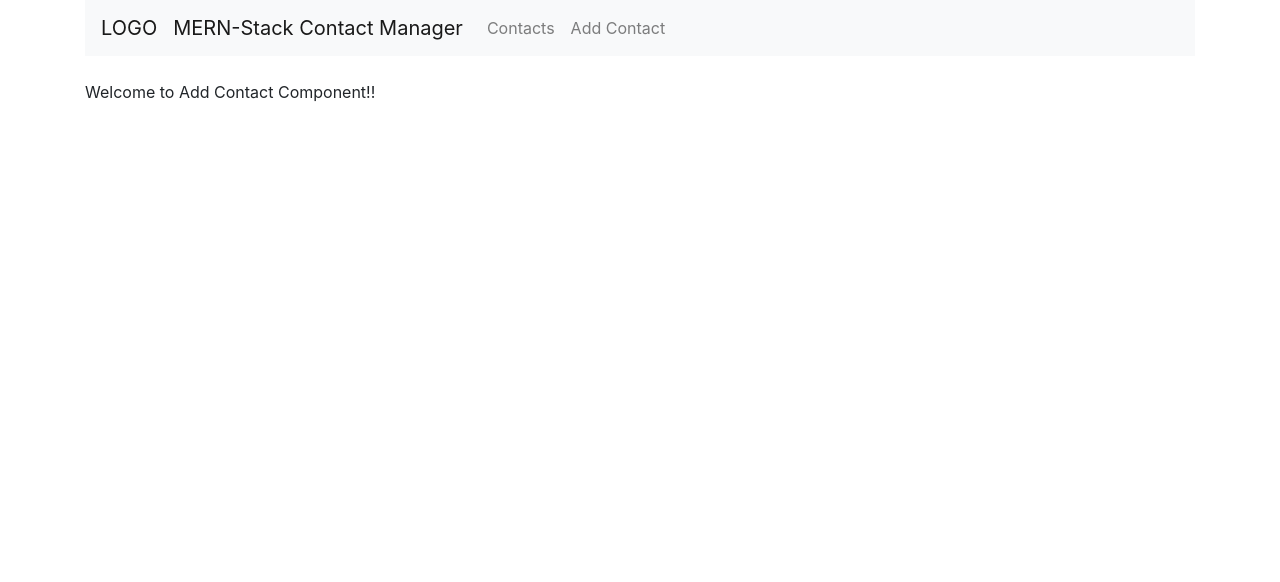
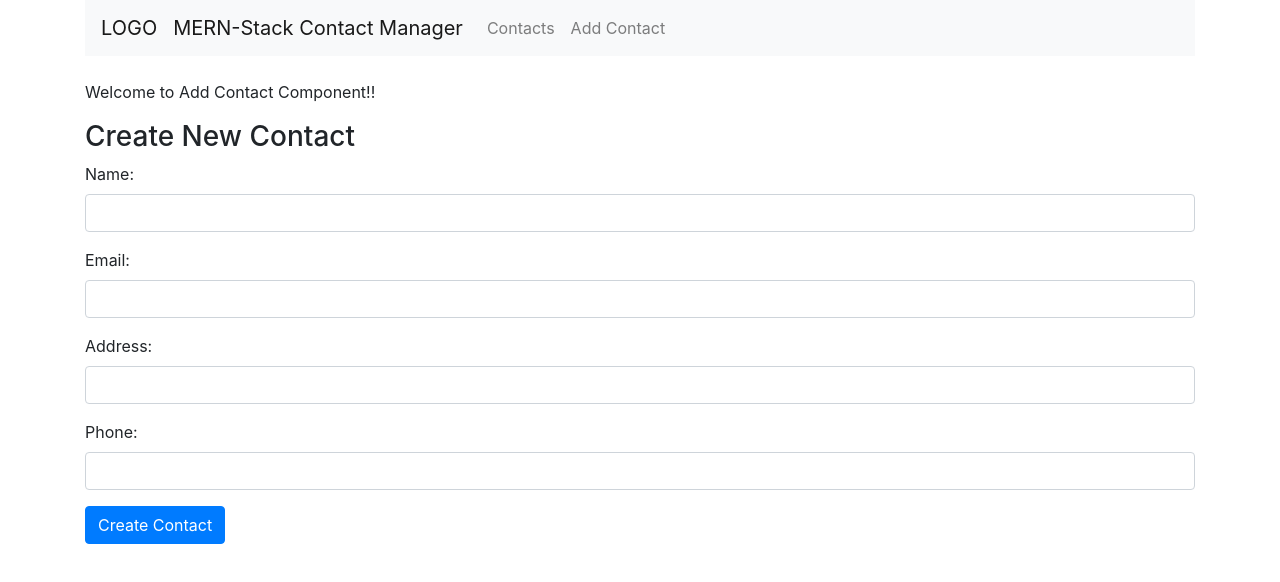
Before and after one commit to wallacetyler/Contact-Manager, a React (Create React App) app: page /add in a window 1280 px wide. Shown: the top 582 px of the page. Built offline with nearby package versions, Linux system fonts and the light colour scheme.

Commit message:
wrote add contact frontend & backend

```diff
--- a/src/components/add_contact.component.js
+++ b/src/components/add_contact.component.js
@@ -1,11 +1,123 @@
 import React, { Component } from 'react';
+import axios from 'axios';
 
 export default class AddContact extends Component {
+	constructor(props) {
+        super(props);
+
+        this.state = {
+            contact_name: '',
+            contact_email: '',
+            contact_address: '',
+            contact_phone: ''
+        }
+        this.onChangeContactName = this.onChangeContactName.bind(this);
+        this.onChangeContactEmail = this.onChangeContactEmail.bind(this);
+        this.onChangeContactAddress = this.onChangeContactAddress.bind(this);
+        this.onChangeContactPhone = this.onChangeContactPhone.bind(this);
+        this.onSubmit = this.onSubmit.bind(this);
+    }
+    onChangeContactName(e) {
+        this.setState({
+            contact_name: e.target.value
+        });
+    }
+
+    onChangeContactEmail(e) {
+        this.setState({
+            contact_email: e.target.value
+        });
+    }
+
+    onChangeContactAddress(e) {
+        this.setState({
+            contact_address: e.target.value
+        });
+    }
+
+    onChangeContactPhone(e) {
+        this.setState({
+            contact_phone: e.target.value
+        });
+    }
+
+	onSubmit(e) {
+        e.preventDefault();
+
+        console.log(`Form submitted:`);
+        console.log(`Contact Name: ${this.state.contact_name}`);
+        console.log(`Contact Email: ${this.state.contact_email}`);
+        console.log(`Contact Address: ${this.state.contact_address}`);
+        console.log(`Contact Phone: ${this.state.contact_phone}`);
+
+        const newContact = {
+            contact_name: this.state.contact_name,
+            contact_email: this.state.contact_email,
+            contact_address: this.state.contact_address,
+            contact_phone: this.state.contact_phone
+
+        };
+
+        axios.post('http://localhost:4000/contacts/add', newContact)
+            .then(res => console.log(res.data));
+        this.setState({
+            contact_name: '',
+            contact_email: '',
+            contact_address: '',
+            contact_phone: ''
+        })
+    }
     render() {
         return (
-            <div>
-                <p>Welcome to Add Contact Component!!</p>
-            </div>
+        	<div>
+	            <div>
+	                <p>Welcome to Add Contact Component!!</p>
+	            </div>
+	            <div style={{marginTop: 10}}>
+	                <h3>Create New Contact</h3>
+	                <form onSubmit={this.onSubmit}>
+	                    <div className="form-group">
+	                        <label>Name: </label>
+	                        <input  type="text"
+	                                className="form-control"
+	                                value={this.state.contact_name}
+	                                onChange={this.onChangeContactName}
+	                                />
+	                    </div>
+	                    <div className="form-group">
+	                        <label>Email: </label>
+	                        <input
+	                                type="text"
+	                                className="form-control"
+	                                value={this.state.contact_email}
+	                                onChange={this.onChangeContactEmail}
+	                                />
+	                    </div>
+	                    <div className="form-group">
+	                        <label>Address: </label>
+	                        <input
+	                                type="text"
+	                                className="form-control"
+	                                value={this.state.contact_address}
+	                                onChange={this.onChangeContactAddress}
+	                                />
+	                    </div>
+	                    <div className="form-group">
+	                        <label>Phone: </label>
+	                        <input
+	                                type="text"
+	                                className="form-control"
+	                                value={this.state.contact_phone}
+	                                onChange={this.onChangeContactPhone}
+	                                />
+	                    </div>
+
+	                    <div className="form-group">
+	                        <input type="submit" value="Create Contact" className="btn btn-primary" />
+	                    </div>
+	                </form>
+	            </div>
+	        </div>
         )
     }
 }
```
Also changed, not shown: 1 other file (tests, documents, lock files or other folders).
